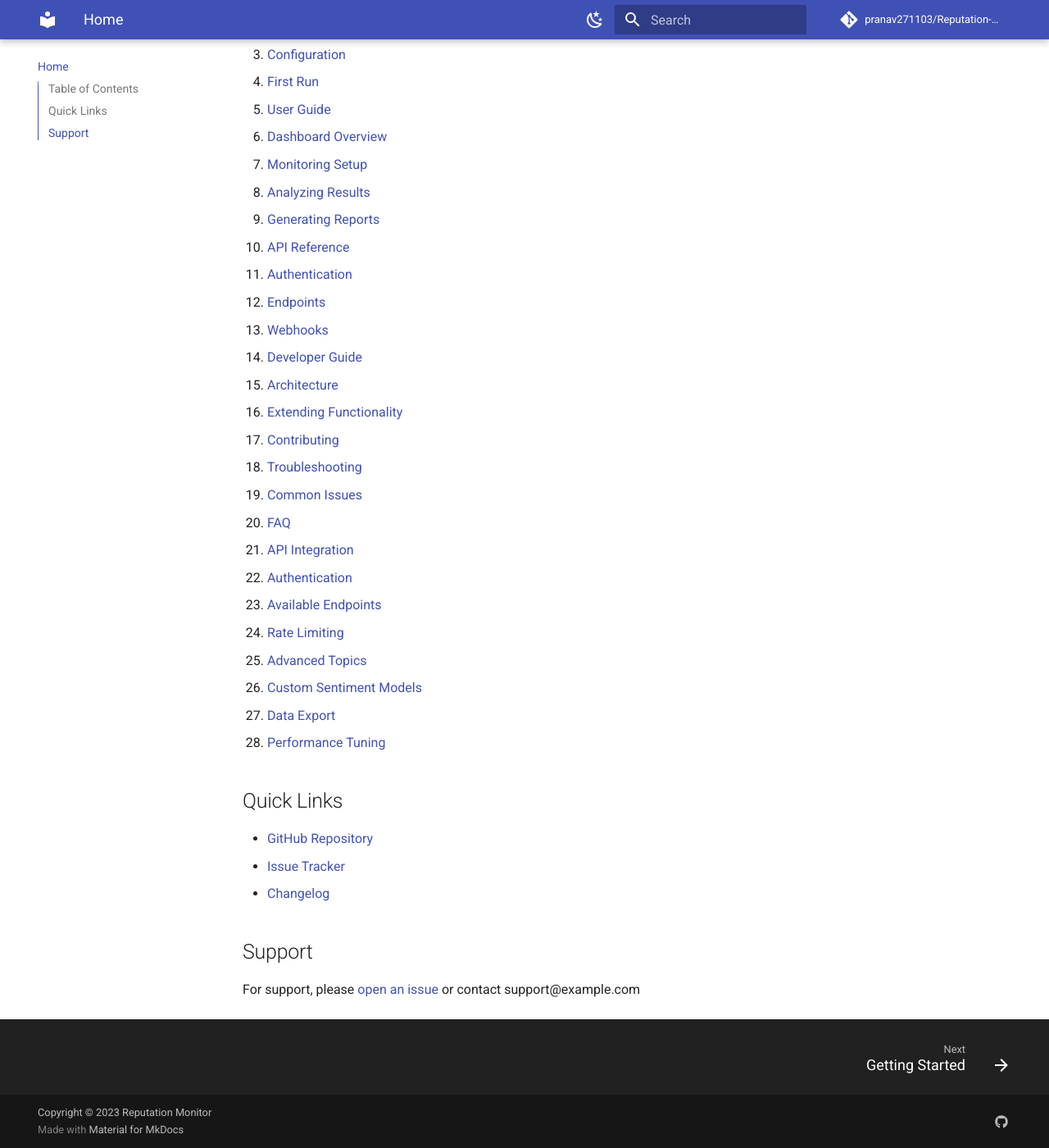
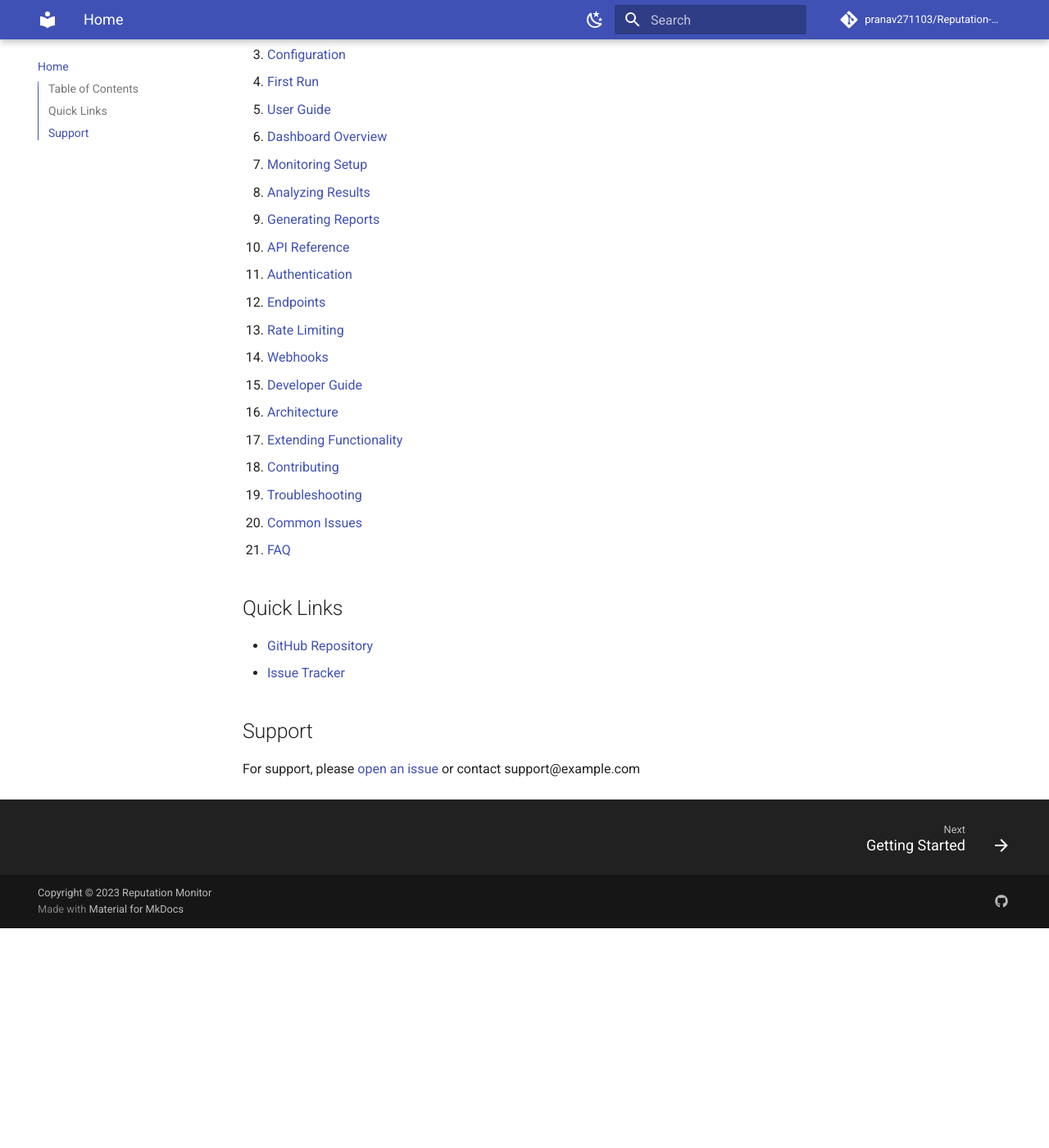
Before and after one commit to pranav271103/Reputation-Monitor, an MkDocs documentation site: the page built from docs/index.md, in a window 1280 px wide and 1400 px high, scrolled down 591 px. Shown: the whole window at 82% size. Built offline with MkDocs 1.6.1 and Material for MkDocs 9.7.7, drawn with Linux system fonts in a browser that asks for light colours; comment, search, counter and statistics services are not loaded; after the commit the page ends 1723 px from its top, so only the background shows below that.

```diff
--- a/docs/index.md
+++ b/docs/index.md
@@ -32,21 +33,10 @@ Welcome to the official documentation for the Reputation Monitor system. This co
    - [Common Issues](troubleshooting.md#common-issues)
    - [FAQ](troubleshooting.md#frequently-asked-questions)
 
-6. [API Integration](api_integration.md)
-   - [Authentication](api_integration.md#authentication)
-   - [Available Endpoints](api_integration.md#available-endpoints)
-   - [Rate Limiting](api_integration.md#rate-limiting)
-
-7. [Advanced Topics](advanced_topics.md)
-   - [Custom Sentiment Models](advanced_topics.md#custom-sentiment-models)
-   - [Data Export](advanced_topics.md#data-export)
-   - [Performance Tuning](advanced_topics.md#performance-tuning)
-
 ## Quick Links
 
 - [GitHub Repository](https://github.com/pranav271103/Reputation-Monitor)
 - [Issue Tracker](https://github.com/pranav271103/Reputation-Monitor/issues)
-- [Changelog](CHANGELOG.md)
 
 ## Support
 
--- a/mkdocs.yml
+++ b/mkdocs.yml
@@ -65,7 +65,7 @@ markdown_extensions:
   - pymdownx.tilde
 
 # Strict mode (enables extra validation)
-strict: false
+strict: false  # Temporarily disabled to allow build to complete
 
 # Navigation
 nav:
```
Also changed, not shown: other parts of docs/index.md (+1 -0 lines), CHANGELOG.md (added, +15 -0 lines), README.md (+0 -10 lines), docs/getting_started.md (+2 -2 lines).
